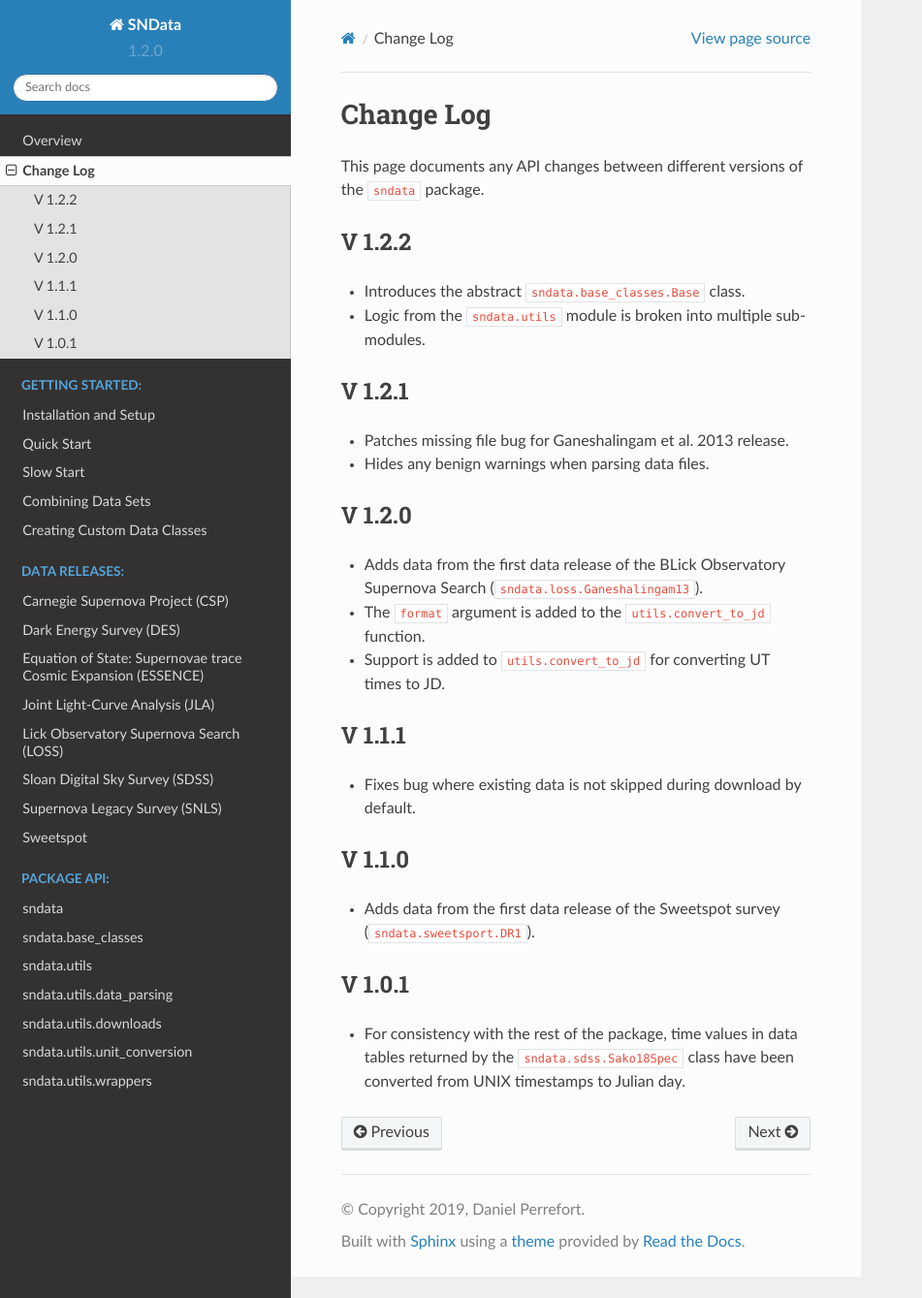
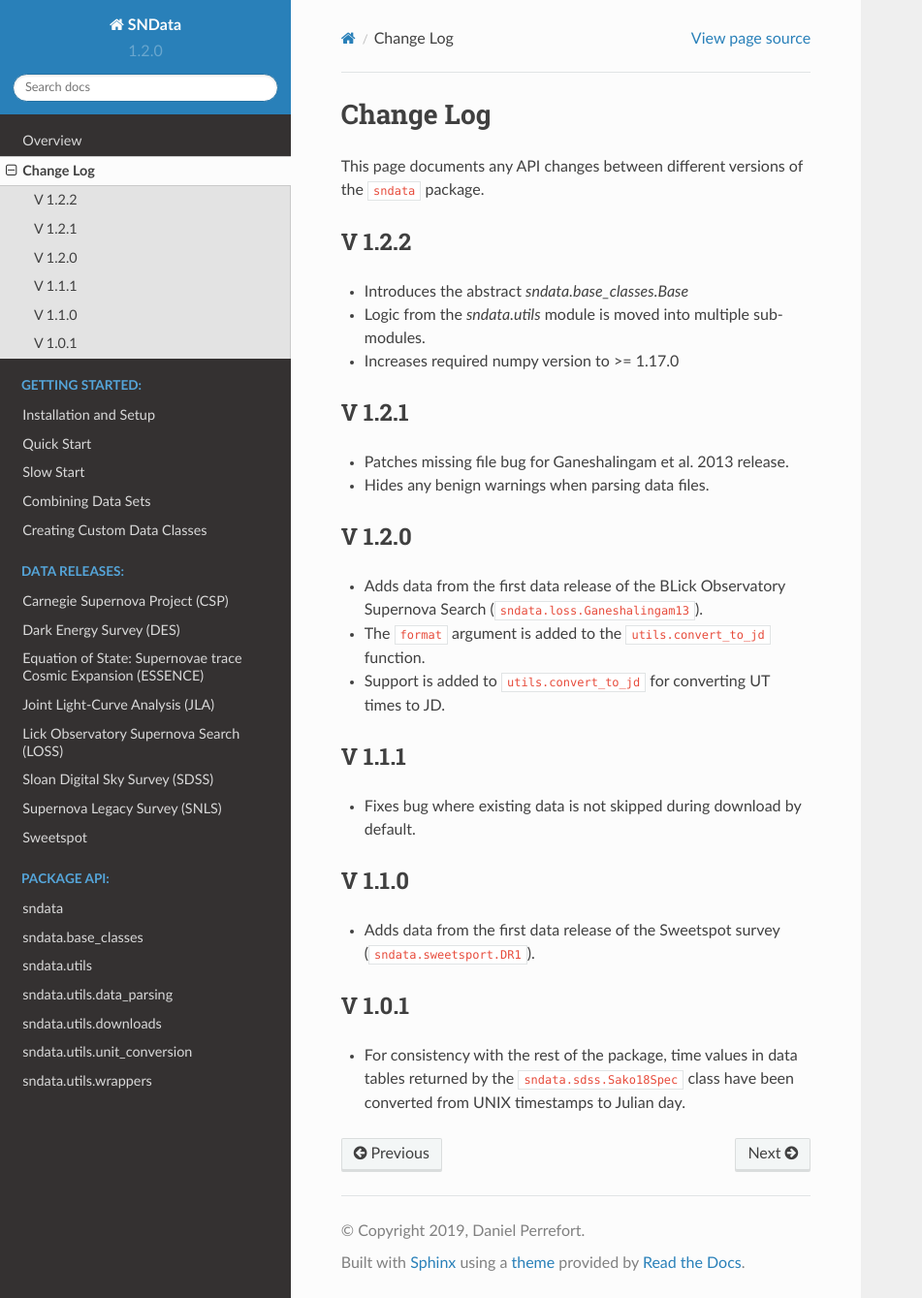
Before and after one commit to sncosmo/SNData, a Sphinx documentation site: the page built from docs/source/change_log.rst, in a window 1280 px wide and 1339 px high. Shown: the whole window at 97% size, without its empty margins (0-951 px from the left). Built offline with Sphinx 7.4.7 and the Read the Docs theme 2.0.0, drawn with Linux system fonts in a browser that asks for light colours.

Commit message:
Update change_log.rst

```diff
--- a/docs/source/change_log.rst
+++ b/docs/source/change_log.rst
@@ -7,8 +7,9 @@ This page documents any API changes between different versions of the
 V 1.2.2
 -------
 
-- Introduces the abstract ``sndata.base_classes.Base`` class.
-- Logic from the ``sndata.utils`` module is broken into multiple sub-modules.
+- Introduces the abstract `sndata.base_classes.Base`
+- Logic from the `sndata.utils` module is moved into multiple sub-modules.
+- Increases required numpy version to >= 1.17.0
 
 V 1.2.1
 -------
```
